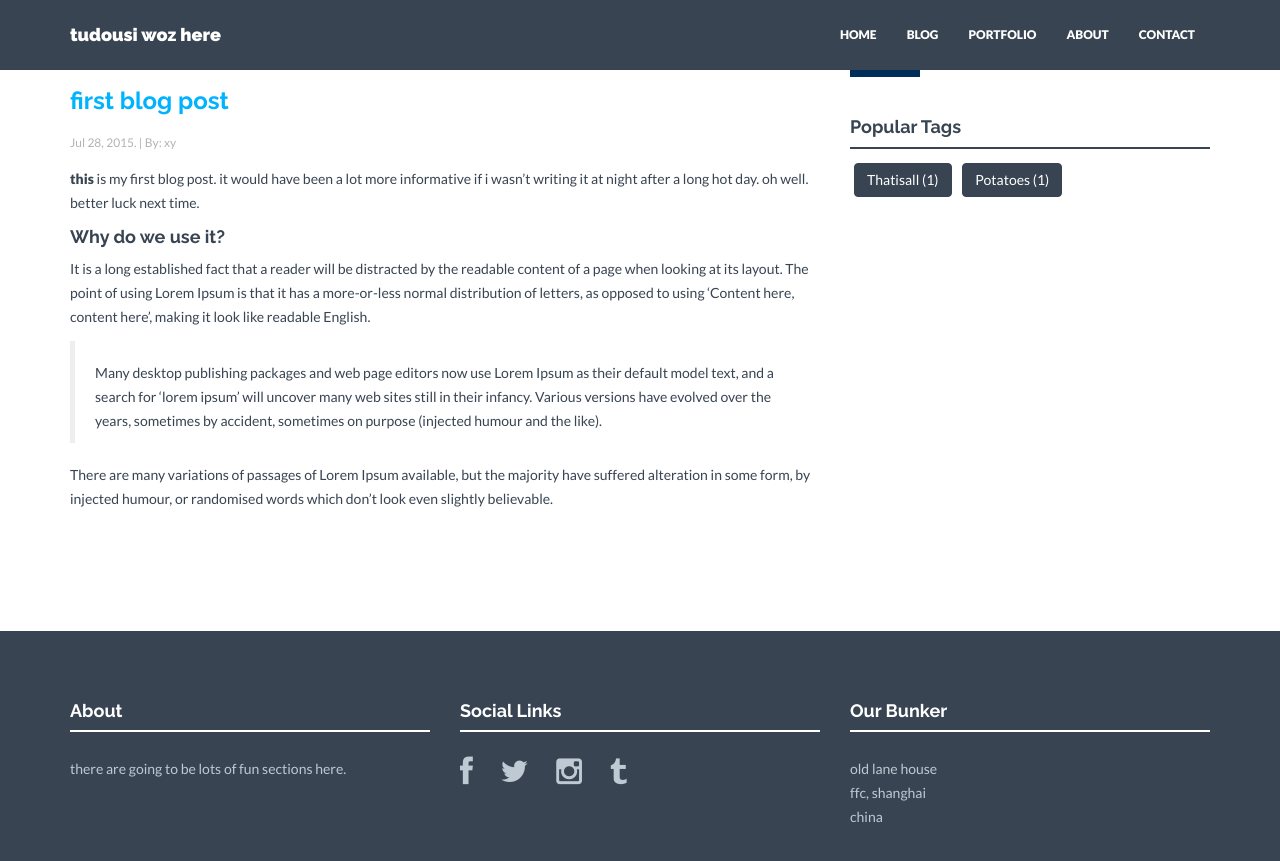
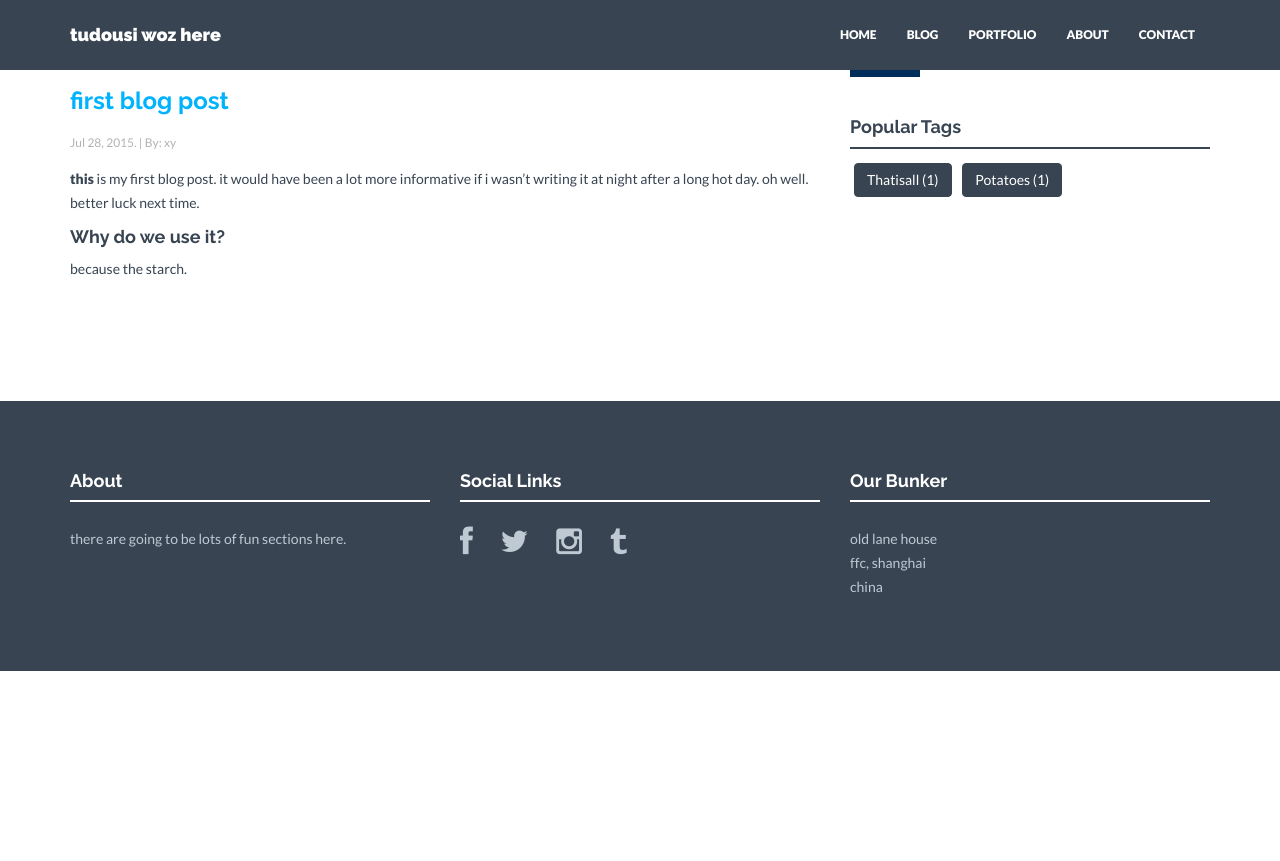
Before and after one commit to xiaoyih/xiaoyih.github.io, a Jekyll site: the page built from _posts/blog/2015-07-28-first-blog-post.markdown, in a window 1280 px wide and 900 px high, scrolled down 541 px. Shown: the top 861 px of the window. Built offline with Jekyll 4.4.1, drawn with Linux system fonts in a browser that asks for light colours; nearby versions of some CDN libraries; after the commit the page ends 1212 px from its top, so only the background shows below that.

Commit message:
perfecting the first

```diff
--- a/_posts/blog/2015-07-28-first-blog-post.markdown
+++ b/_posts/blog/2015-07-28-first-blog-post.markdown
@@ -14,11 +14,6 @@ thumb: thumb03.jpg
 <b>this</b> is my first blog post. it would have been a lot more informative if i wasn't writing it at night after a long hot day. oh well. better luck next time.
 
 ####Why do we use it?
-It is a long established fact that a reader will be distracted by the readable content of a page when looking at its layout. The point of using Lorem Ipsum is that it has a more-or-less normal distribution of letters, as opposed to using 'Content here, content here', making it look like readable English.
-
-
->Many desktop publishing packages and web page editors now use Lorem Ipsum as their default model text, and a search for 'lorem ipsum' will uncover many web sites still in their infancy. Various versions have evolved over the years, sometimes by accident, sometimes on purpose (injected humour and the like).
-
-There are many variations of passages of Lorem Ipsum available, but the majority have suffered alteration in some form, by injected humour, or randomised words which don't look even slightly believable.
+because the starch.
 
 [hampden]: https://github.com/jekyll/jekyll
```
